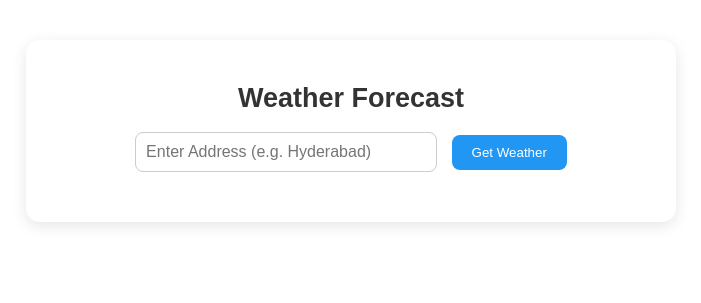
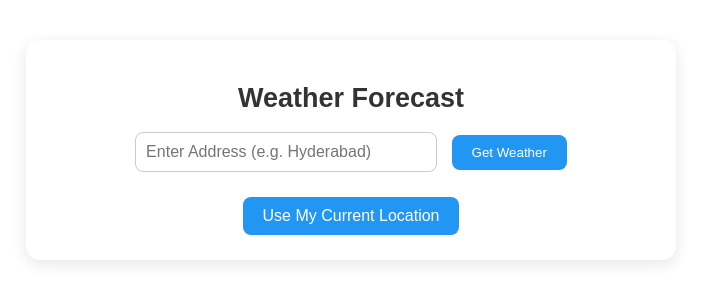
Before and after one commit to chakrawarthi/WeatherForcasting, a Rails app: page / in a window 1280 px wide. Shown: the top 303 px of the page, without its empty margins (289-990 px from the left). Run offline with Rails 7, Linux system fonts and the light colour scheme; some libraries are stand-ins or nearby versions.

Commit message:
add the current location

```diff
--- a/app/assets/stylesheets/weather.css
+++ b/app/assets/stylesheets/weather.css
@@ -62,3 +62,18 @@
   color: #666;
   font-size: 14px;
 }
+.location-btn {
+  display: block;
+  margin: 10px auto 0;
+  padding: 10px 20px;
+  background-color: #2296f3;
+  color: white;
+  border: none;
+  border-radius: 8px;
+  cursor: pointer;
+  font-size: 16px;
+}
+
+.location-btn:hover {
+  background-color: #1976d2;
+}
--- a/app/controllers/forecasts_controller.rb
+++ b/app/controllers/forecasts_controller.rb
@@ -11,25 +11,43 @@ class ForecastsController < ApplicationController
 
 def show
   address = params[:address]
+  lat = params[:lat]
+  lon = params[:lon]
+  if lat.present? && lon.present?
+    reverse = Geocoder.search([lat, lon]).first
+    city = reverse&.city || reverse&.data["name"] || "Unknown Location"
+    zipcode = reverse&.postal_code
+    geo = GeocodingService::Result.new(
+      true,
+      zipcode,
+      lat,
+      lon,
+      city,
+      nil
+    )
+  else
     if address.blank?
       return render plain: "Please provide an address."
     end
     geo = GeocodingService.new(address).call
     return render plain: geo.error unless geo.success?
-
+  end
   key = "forecast_#{geo.zipcode || "#{geo.lat}_#{geo.lon}"}"
   cached = Rails.cache.read(key)
+
   if cached
     @forecast = cached.merge(from_cache: true)
     return render :show
   end
+
   weather = WeatherService.new(geo.lat, geo.lon).fetch_weather
   return render plain: weather.error unless weather.success?
+
   presenter = ForecastPresenter.new(weather.payload, geo)
   output = presenter.to_hash.merge(from_cache: false)
   Rails.cache.write(key, output, expires_in: 30.minutes)
   @forecast = output
+
   render :show
 end
-
 end
--- a/app/views/forecasts/new.html.erb
+++ b/app/views/forecasts/new.html.erb
@@ -10,5 +10,23 @@
       <button type="submit">Get Weather</button>
     </form>
   </div>
+<button id="getLocation" class="location-btn">Use My Current Location</button>
+<script>
+document.getElementById("getLocation").addEventListener("click", () => {
+  if (!navigator.geolocation) {
+    alert("Geolocation is not supported by your browser.");
+    return;
+  }
 
+  navigator.geolocation.getCurrentPosition((pos) => {
+    const lat = pos.coords.latitude;
+    const lon = pos.coords.longitude;
+
+    // redirect to forecasts#show but send lat & lon
+    window.location.href = `/forecast?lat=${lat}&lon=${lon}`;
+  }, () => {
+    alert("Unable to get your location.");
+  });
+});
+</script>
 </div>
```
Also changed, not shown: Gemfile.lock, 2 other files. Lines whose indentation alone changed are shown as unchanged.
